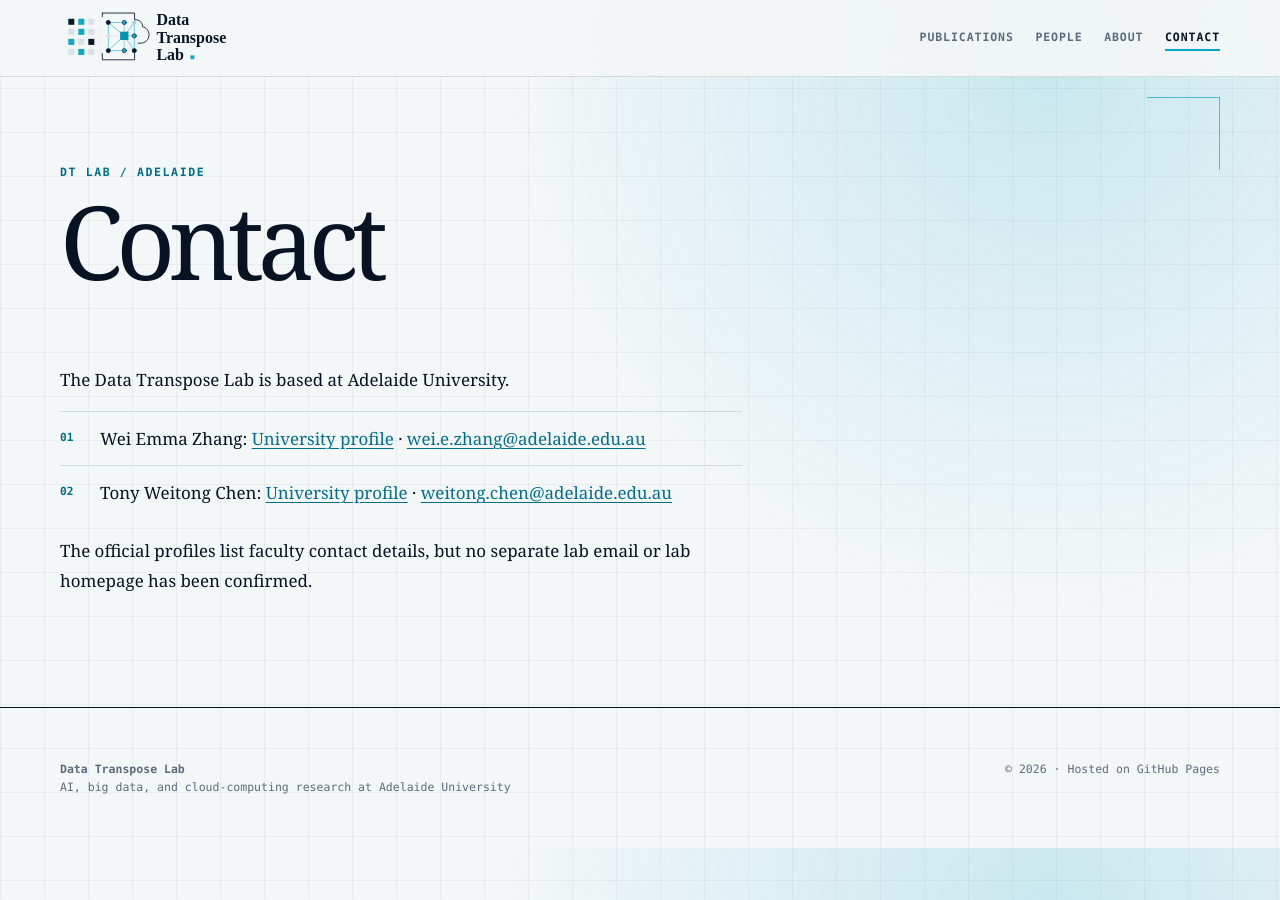
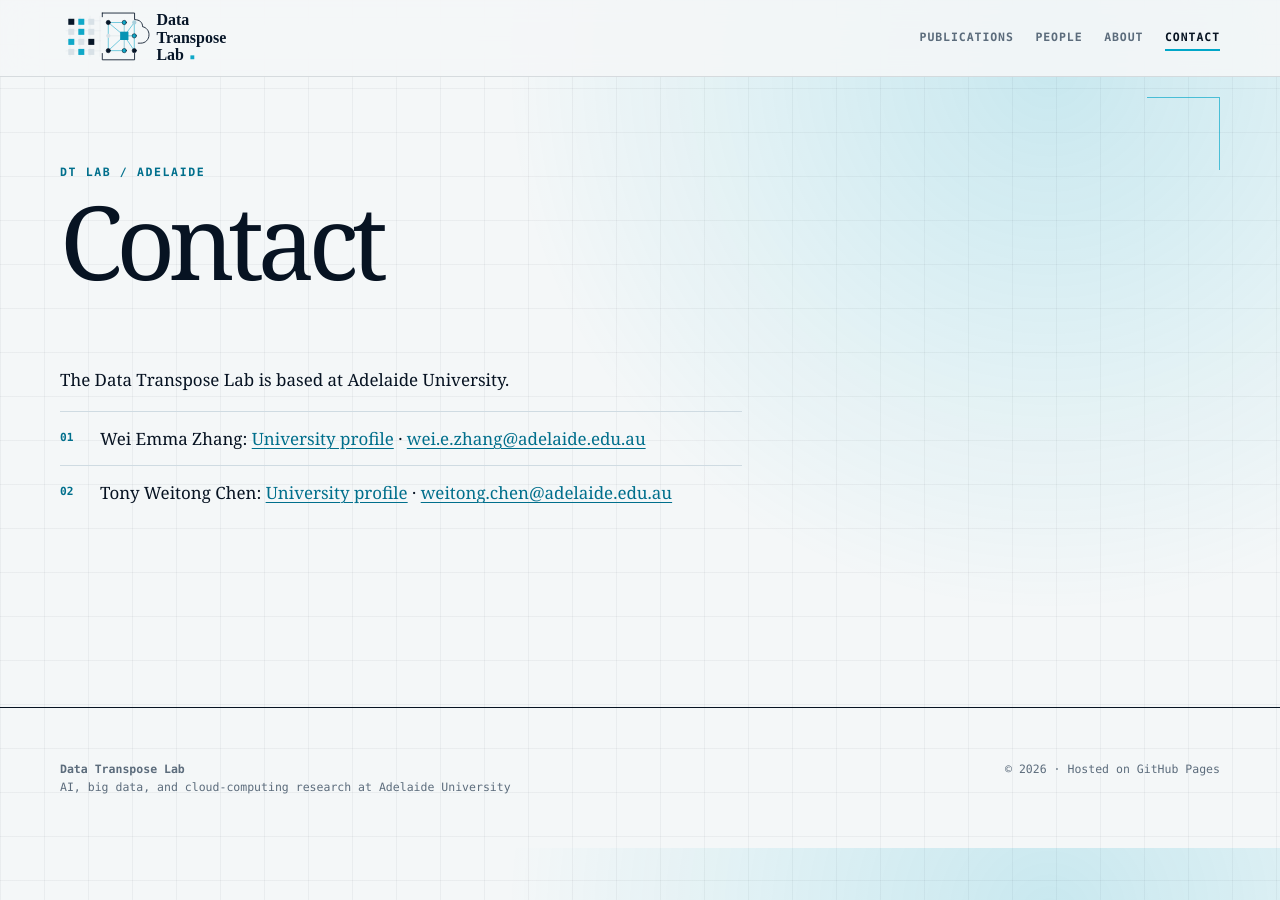
Before and after one commit to DATA-Transpose/data-transpose.github.io, a Jekyll site: the page built from contact.md, in a window 1280 px wide. Built offline with Jekyll 4.4.1, drawn with Linux system fonts in a browser that asks for light colours.

Commit message:
Simplify contact page

```diff
--- a/contact.md
+++ b/contact.md
@@ -10,5 +10,3 @@ The Data Transpose Lab is based at Adelaide University.
 
 - Wei Emma Zhang: [University profile](https://researchers.adelaide.edu.au/profile/wei.e.zhang) · [wei.e.zhang@adelaide.edu.au](mailto:wei.e.zhang@adelaide.edu.au)
 - Tony Weitong Chen: [University profile](https://researchers.adelaide.edu.au/profile/weitong.chen) · [weitong.chen@adelaide.edu.au](mailto:weitong.chen@adelaide.edu.au)
-
-The official profiles list faculty contact details, but no separate lab email or lab homepage has been confirmed.
```
